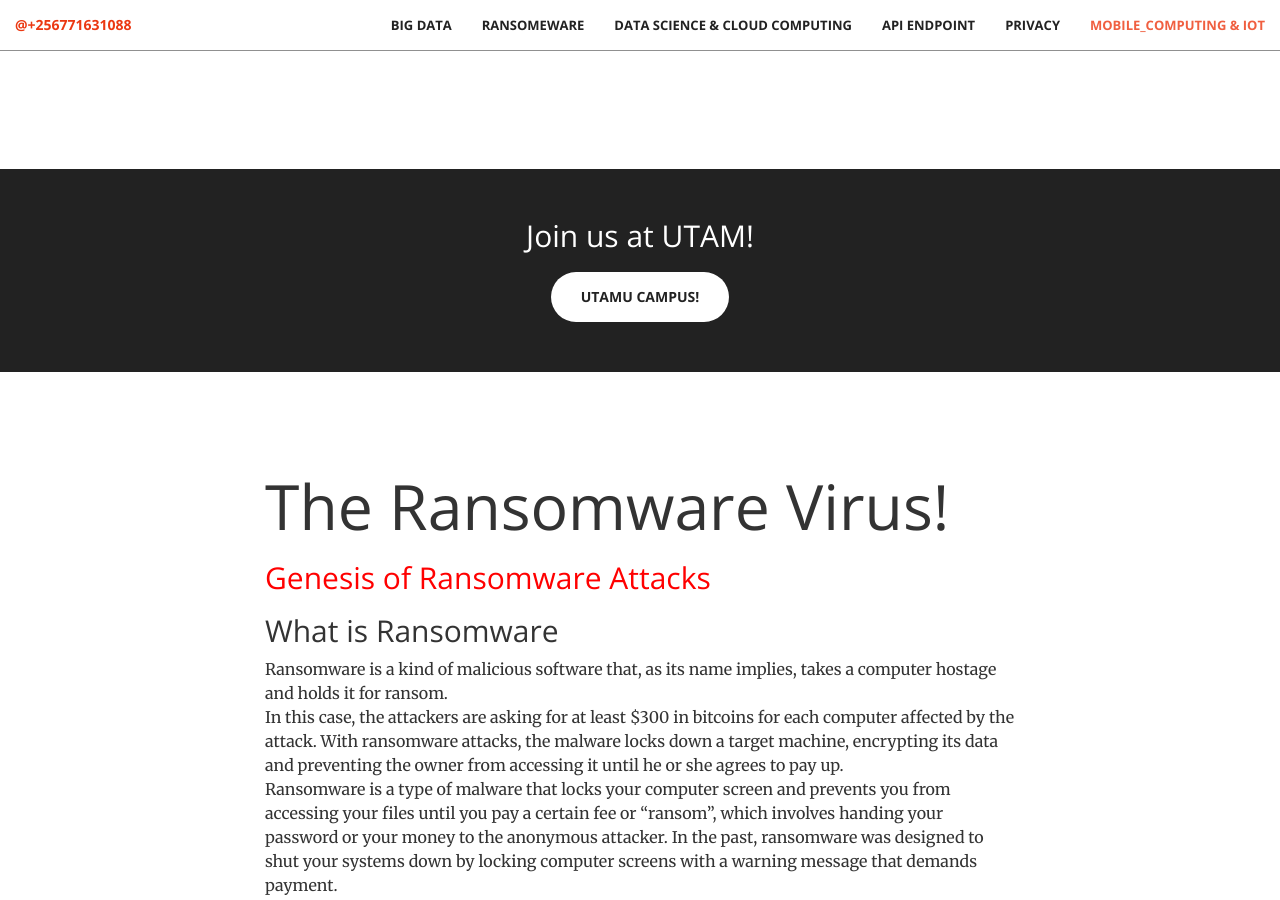
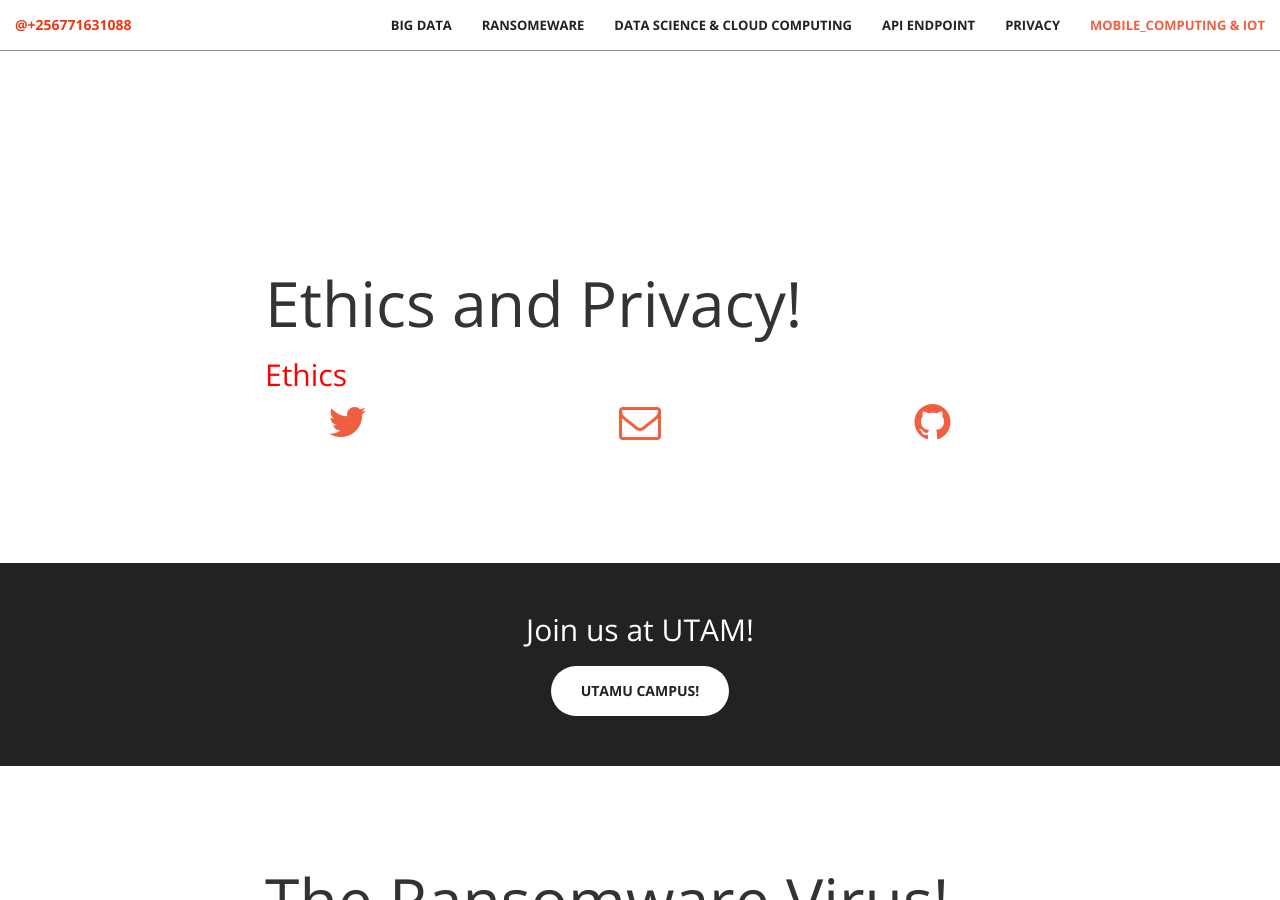
Before and after one commit to deromatic/deromatic.github.io, a Jekyll site: the page built from index.html, in a window 1280 px wide and 900 px high, scrolled down 5890 px. Built offline with Jekyll 4.4.1, drawn with Linux system fonts in a browser that asks for light colours.

Commit message:
Update front.html

```diff
--- a/_layouts/front.html
+++ b/_layouts/front.html
@@ -10,6 +10,7 @@
   {% include services.html %}
   {% include portfolio.html %}
   {% include mobile_computing.html %}
+  {% include privacy.html %}
   {% include aside.html %}
   {% include contact.html %}
   {% include scripts.html %}
```
